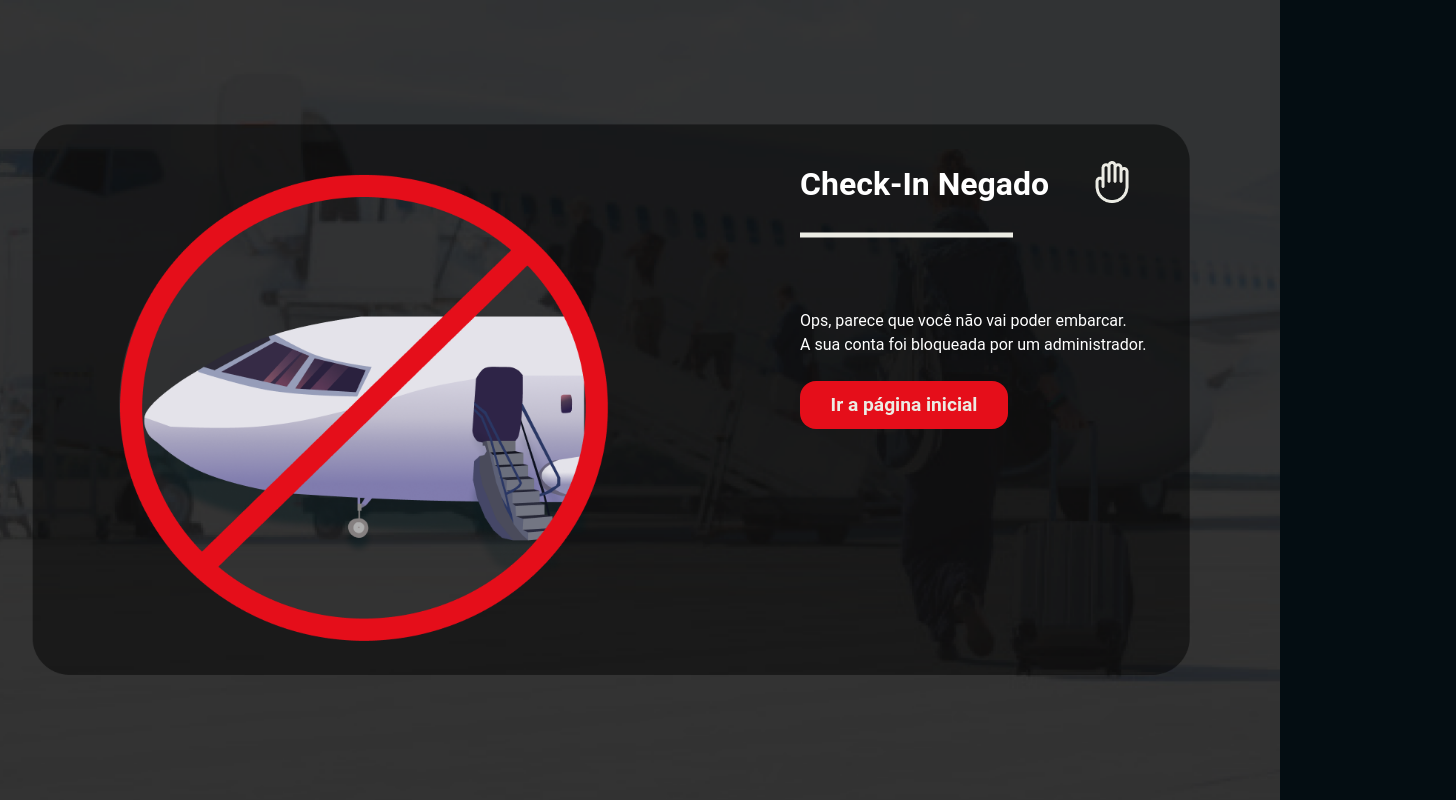
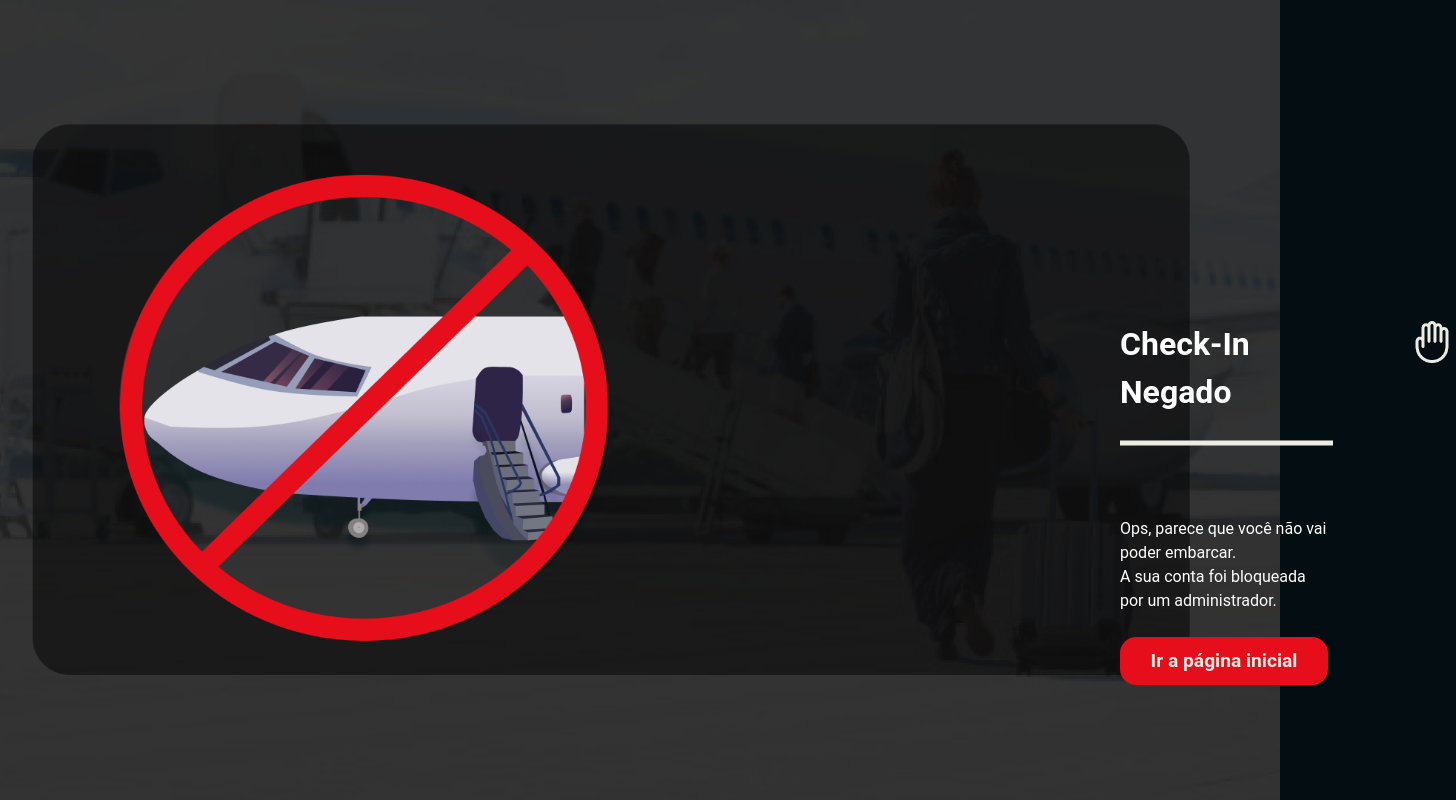
Before and after one commit to BensonTerra/Projeto-ECDI-PW, a Vue app: page /pageBlocked in a window 1280 px wide. Shown: the whole page, 1456 px wide, since content can reach past the window. Built offline with nearby package versions, Linux system fonts and the light colour scheme; what fetch-mock would draw is missing.

Commit message:
FIX BLOCKED

```diff
--- a/src/views/PageBlockedView.vue
+++ b/src/views/PageBlockedView.vue
@@ -71,8 +71,8 @@ export default {
 /*Content Section */
 .ContentBlocked {
   position: absolute;
-  left: 50rem;
-  top:10rem;
+  left: 70rem;
+  top:20rem;
 }
 
 .TitleContentBlocked, .TextContentBlocked{
```
